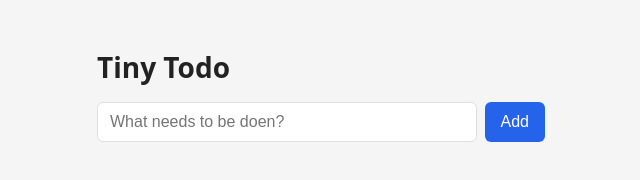
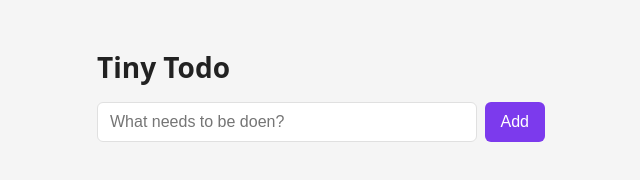
Before and after one commit to dhanush014/tiny-todo, a website built with Vite: page index.html in a window 1280 px wide. Shown: the whole page, without its empty margins (319-959 px from the left). Built offline with nearby package versions, Linux system fonts and the light colour scheme.

Commit message:
Change accent color to purple

```diff
--- a/style.css
+++ b/style.css
@@ -4,7 +4,7 @@
   --text: #222222;
   --muted: #888888;
   --border: #e0e0e0;
-  --accent: #2563eb;
+  --accent: #7c3aed;
 }
 
 * {
```
